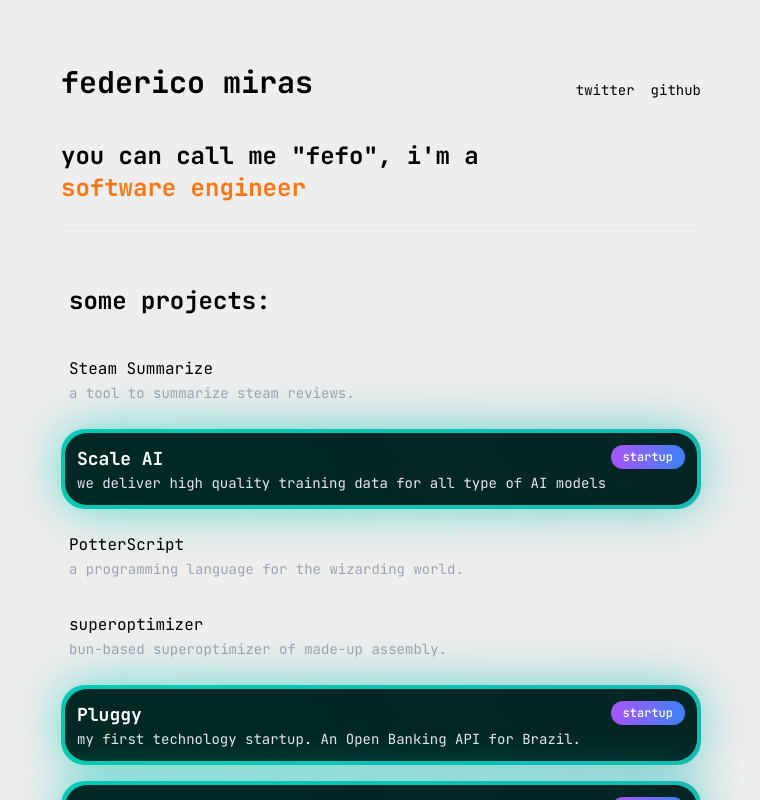
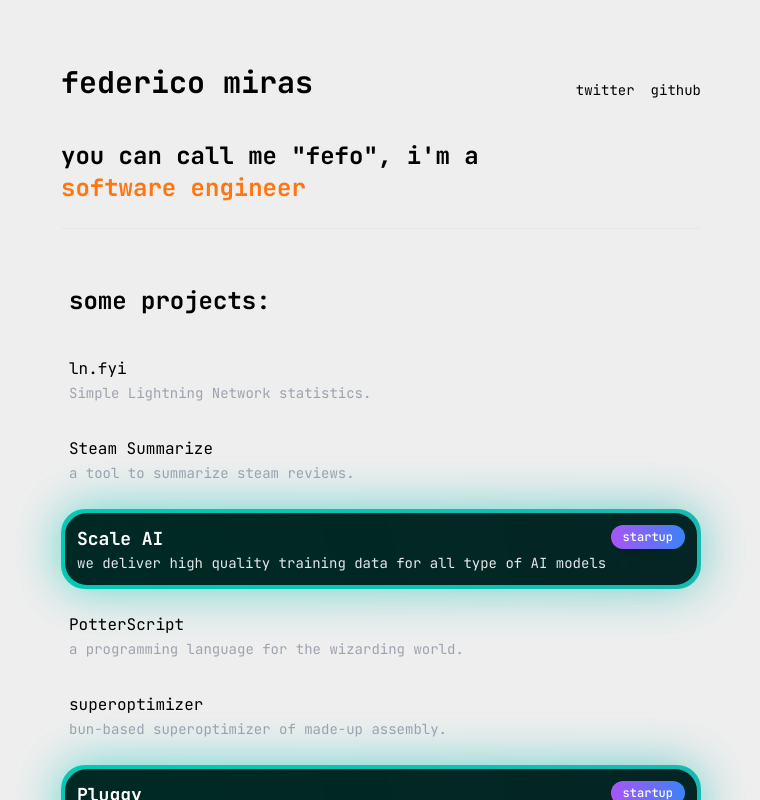
Before and after one commit to fmiras/fmiras.com, a Next.js app: page / in a window 1280 px wide. Shown: the top 800 px of the page, without its empty margins (259-1019 px from the left). Built offline with nearby package versions, Linux system fonts and the light colour scheme.

Commit message:
add ln.fyi

```diff
--- a/app/page.tsx
+++ b/app/page.tsx
@@ -15,6 +15,11 @@ type Project = {
 }
 
 const projects = [
+  {
+    name: 'ln.fyi',
+    url: 'https://ln.fyi',
+    description: 'Simple Lightning Network statistics.'
+  },
   {
     name: 'Steam Summarize',
     url: 'https://steamsummarize.com',
```
